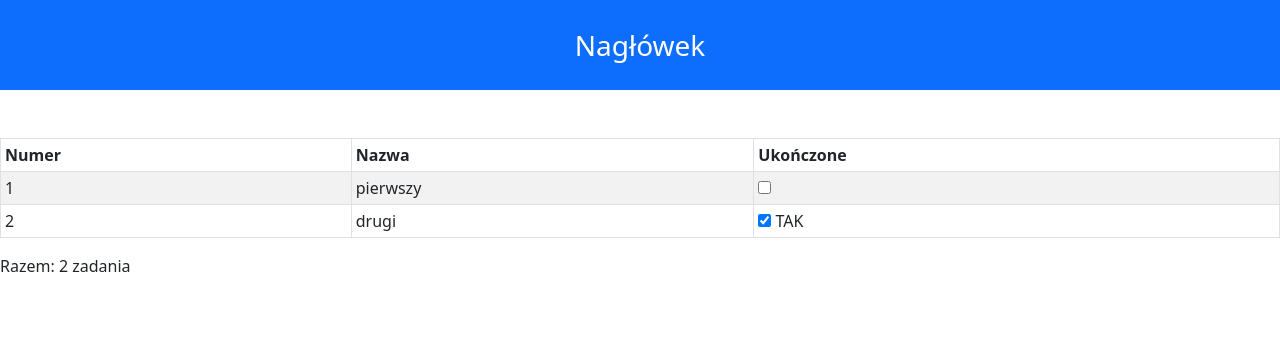
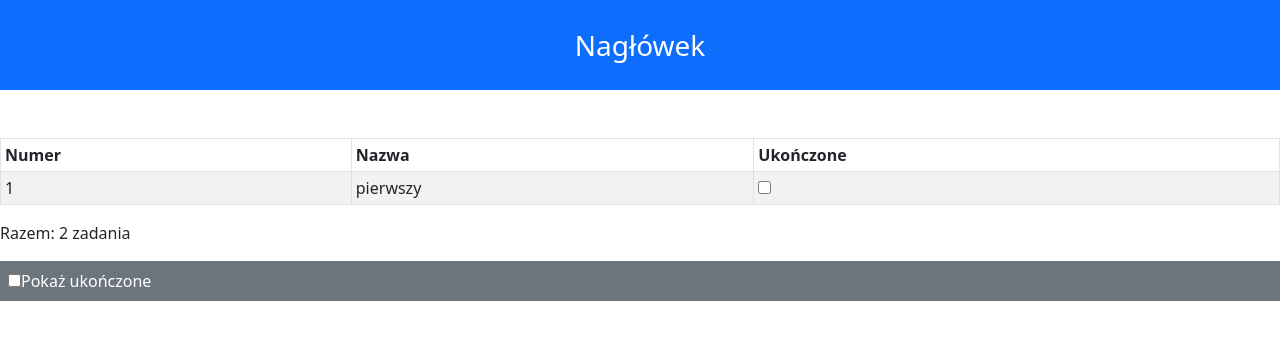
Before and after one commit to lukaszmn/szkolenie-angular, an Angular app in the folder todo/: page / in a window 1280 px wide. Shown: the top 340 px of the page. Built offline with nearby package versions, Linux system fonts and the light colour scheme.

Commit message:
showCompleted

```diff
--- a/todo/src/app/app.component.html
+++ b/todo/src/app/app.component.html
@@ -11,7 +11,7 @@
     </tr>
   </thead>
   <tbody>
-    <tr *ngFor="let item of list.list; let i = index">
+    <tr *ngFor="let item of tasks; let i = index">
       <td>{{i+1}}</td>
       <td>{{item.task}}</td>
       <td>
@@ -27,3 +27,8 @@
 </table>
 
 <p>Razem: {{ itemCountText() }}</p>
+
+<div class="text-bg-secondary p-2">
+  <input type="checkbox" [(ngModel)]="showCompleted" id="showCompleted" />
+  <label for="showCompleted">Pokaż ukończone</label>
+</div>
--- a/todo/src/app/app.component.ts
+++ b/todo/src/app/app.component.ts
@@ -1,5 +1,6 @@
 import { Component } from '@angular/core';
 import { TodoList } from './todo-list';
+import { TodoItem } from './todo-item';
 
 @Component({
   selector: 'app-root',
@@ -10,6 +11,15 @@ export class AppComponent {
   title = 'todo';
 
   list = new TodoList();
+
+  showCompleted = false;
+
+  get tasks(): TodoItem[] {
+    if (this.showCompleted)
+      return this.list.list;
+    else
+      return this.list.list.filter(x => x.complete === false);
+  }
 
   itemCount(): number {
     return this.list.list.length;
```
